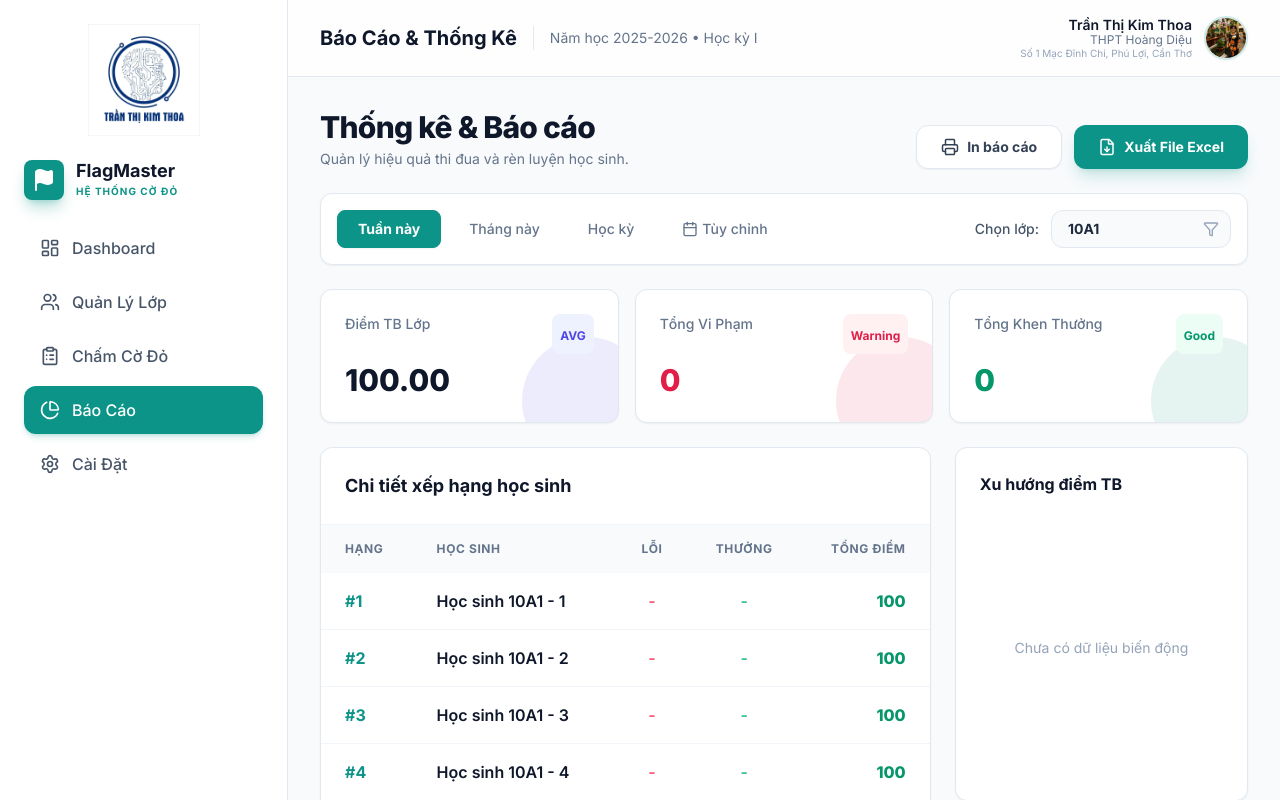
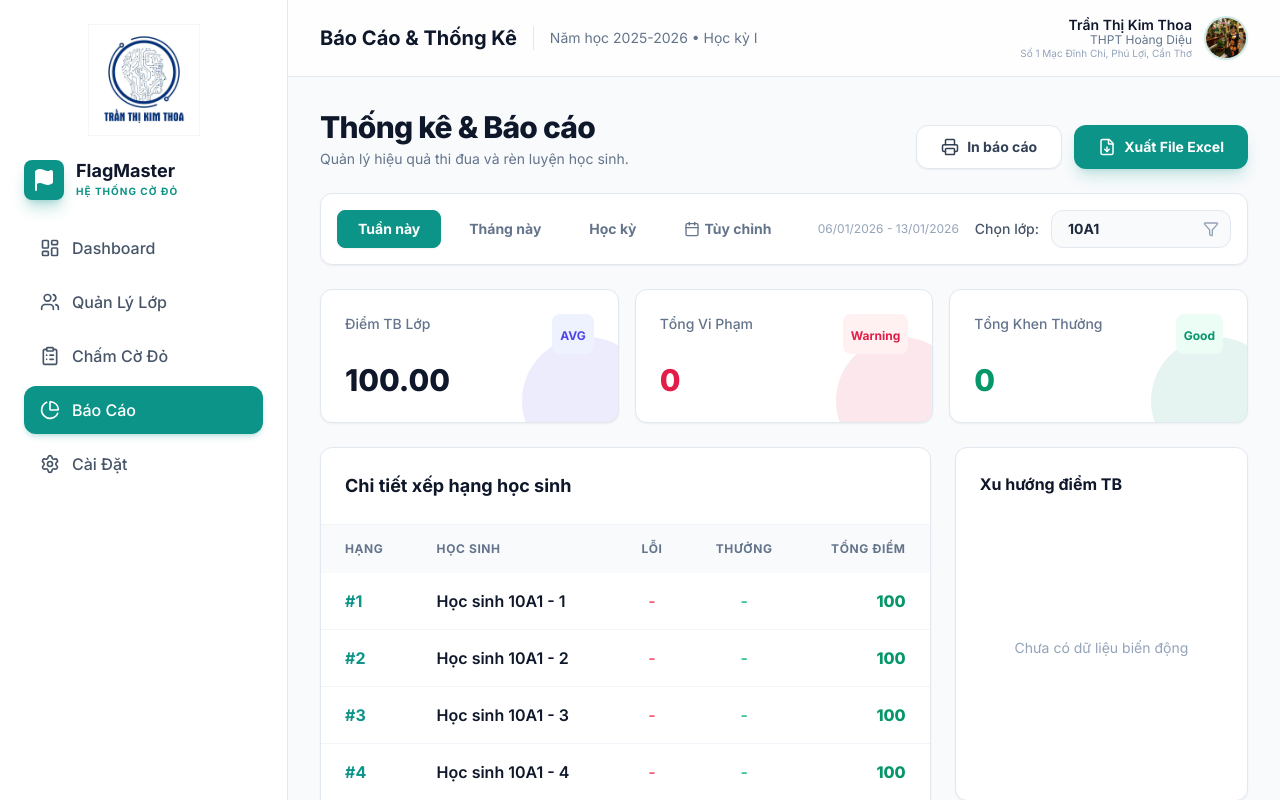
Before and after one commit to hoaithanhsp/trolychamdiem, a React (Vite) app: page / in a window 1280 px wide. Both pictures are taken after a click on the button "Báo Cáo". Shown: the top 800 px of the page. Built offline with nearby package versions, Linux system fonts and the light colour scheme.

Commit message:
Refactor Reports component to include custom date range

```diff
--- a/components/Reports.tsx
+++ b/components/Reports.tsx
@@ -1,20 +1,67 @@
 import React, { useMemo, useState } from 'react';
 import { AppData } from '../types';
 import { LineChart, Line, XAxis, YAxis, CartesianGrid, Tooltip, ResponsiveContainer } from 'recharts';
-import { FileDown, Printer, Calendar, Filter } from 'lucide-react';
+import { FileDown, Printer, Calendar, Filter, X } from 'lucide-react';
 
 interface ReportsProps {
     data: AppData;
 }
 
+type TimeFilter = 'week' | 'month' | 'semester' | 'custom';
+
 const Reports: React.FC<ReportsProps> = ({ data }) => {
     const [selectedClassId, setSelectedClassId] = useState<string>(data.classes[0]?.id || '');
+    const [timeFilter, setTimeFilter] = useState<TimeFilter>('week');
+    const [customDateRange, setCustomDateRange] = useState({
+        start: new Date(new Date().setDate(new Date().getDate() - 30)).toISOString().split('T')[0],
+        end: new Date().toISOString().split('T')[0]
+    });
+    const [showCustomModal, setShowCustomModal] = useState(false);
+
+    // Get date range based on filter
+    const getDateRange = () => {
+        const now = new Date();
+        const today = now.toISOString().split('T')[0];
+
+        switch (timeFilter) {
+            case 'week': {
+                const weekAgo = new Date(now.setDate(now.getDate() - 7));
+                return { start: weekAgo.toISOString().split('T')[0], end: today };
+            }
+            case 'month': {
+                const monthAgo = new Date(now.setMonth(now.getMonth() - 1));
+                return { start: monthAgo.toISOString().split('T')[0], end: today };
+            }
+            case 'semester': {
+                // Học kỳ I: tháng 9 -> tháng 1, Học kỳ II: tháng 2 -> tháng 5
+                const currentMonth = new Date().getMonth();
+                if (currentMonth >= 8 || currentMonth === 0) {
+                    // Học kỳ I
+                    const year = currentMonth >= 8 ? new Date().getFullYear() : new Date().getFullYear() - 1;
+                    return { start: `${year}-09-01`, end: today };
+                } else {
+                    // Học kỳ II
+                    const year = new Date().getFullYear();
+                    return { start: `${year}-02-01`, end: today };
+                }
+            }
+            case 'custom':
+                return customDateRange;
+            default:
+                return { start: today, end: today };
+        }
+    };
+
+    const dateRange = getDateRange();
 
     const classData = useMemo(() => {
         if (!selectedClassId) return null;
         const cls = data.classes.find(c => c.id === selectedClassId);
         const students = data.students.filter(s => s.classId === selectedClassId);
-    const records = data.records.filter(r => r.classId === selectedClassId);
+
+        // Filter records by date range
+        const allRecords = data.records.filter(r => r.classId === selectedClassId);
+        const records = allRecords.filter(r => r.date >= dateRange.start && r.date <= dateRange.end);
 
         // Calculate current score for all students
         const studentScores = students.map(s => {
@@ -30,28 +77,45 @@ const Reports: React.FC<ReportsProps> = ({ data }) => {
         const avgScore = studentScores.reduce((sum, s) => sum + s.score, 0) / (students.length || 1);
 
         // Chart Data (Group by Date)
-    const groupedByDate: Record<string, {date: string, score: number}> = {};
-    const sortedRecords = [...records].sort((a,b) => new Date(a.date).getTime() - new Date(b.date).getTime());
+        const groupedByDate: Record<string, { date: string, score: number }> = {};
+        const sortedRecords = [...records].sort((a, b) => new Date(a.date).getTime() - new Date(b.date).getTime());
 
         let runningScore = 100 * students.length; // Class Total Base
 
         sortedRecords.forEach(r => {
             runningScore += r.points;
-        groupedByDate[r.date] = { date: r.date, score: runningScore / (students.length || 1) };
+            groupedByDate[r.date] = { date: r.date.split('-').reverse().join('/'), score: runningScore / (students.length || 1) };
         });
 
         const chartData = Object.values(groupedByDate);
 
         return {
             cls,
-        studentScores: studentScores.sort((a,b) => b.score - a.score),
+            studentScores: studentScores.sort((a, b) => b.score - a.score),
             totalViolations,
             totalRewards,
             avgScore,
             chartData
         };
 
-  }, [data, selectedClassId]);
+    }, [data, selectedClassId, dateRange.start, dateRange.end]);
+
+    const handleTimeFilter = (filter: TimeFilter) => {
+        if (filter === 'custom') {
+            setShowCustomModal(true);
+        } else {
+            setTimeFilter(filter);
+        }
+    };
+
+    const handleApplyCustomDate = () => {
+        setTimeFilter('custom');
+        setShowCustomModal(false);
+    };
+
+    const formatDateDisplay = (dateStr: string) => {
+        return dateStr.split('-').reverse().join('/');
+    };
 
     if (!classData || !classData.cls) return <div className="text-center p-10 text-slate-500">Không có dữ liệu lớp học.</div>;
 
@@ -75,13 +139,41 @@ const Reports: React.FC<ReportsProps> = ({ data }) => {
 
             <div className="bg-white rounded-xl p-4 shadow-sm border border-slate-200 flex flex-wrap items-center justify-between gap-6">
                 <div className="flex items-center gap-2">
-                <button className="px-5 py-2 rounded-lg text-sm font-bold bg-primary text-white border border-primary shadow-sm">Tuần này</button>
-                <button className="px-5 py-2 rounded-lg text-sm font-medium text-slate-500 hover:bg-slate-100 transition-colors">Tháng này</button>
-                <button className="px-5 py-2 rounded-lg text-sm font-medium text-slate-500 hover:bg-slate-100 transition-colors">Học kỳ</button>
-                <button className="px-5 py-2 rounded-lg text-sm font-medium text-slate-500 hover:bg-slate-100 transition-colors flex items-center gap-1">
+                    <button
+                        onClick={() => handleTimeFilter('week')}
+                        className={`px-5 py-2 rounded-lg text-sm font-bold transition-colors ${timeFilter === 'week'
+                                ? 'bg-primary text-white border border-primary shadow-sm'
+                                : 'text-slate-500 hover:bg-slate-100'
+                            }`}
+                    >Tuần này</button>
+                    <button
+                        onClick={() => handleTimeFilter('month')}
+                        className={`px-5 py-2 rounded-lg text-sm font-bold transition-colors ${timeFilter === 'month'
+                                ? 'bg-primary text-white border border-primary shadow-sm'
+                                : 'text-slate-500 hover:bg-slate-100'
+                            }`}
+                    >Tháng này</button>
+                    <button
+                        onClick={() => handleTimeFilter('semester')}
+                        className={`px-5 py-2 rounded-lg text-sm font-bold transition-colors ${timeFilter === 'semester'
+                                ? 'bg-primary text-white border border-primary shadow-sm'
+                                : 'text-slate-500 hover:bg-slate-100'
+                            }`}
+                    >Học kỳ</button>
+                    <button
+                        onClick={() => handleTimeFilter('custom')}
+                        className={`px-5 py-2 rounded-lg text-sm font-bold flex items-center gap-1 transition-colors ${timeFilter === 'custom'
+                                ? 'bg-primary text-white border border-primary shadow-sm'
+                                : 'text-slate-500 hover:bg-slate-100'
+                            }`}
+                    >
                         <Calendar size={16} /> Tùy chỉnh
                     </button>
                 </div>
+                <div className="flex items-center gap-4">
+                    <span className="text-xs text-slate-400">
+                        {formatDateDisplay(dateRange.start)} - {formatDateDisplay(dateRange.end)}
+                    </span>
                     <div className="flex items-center gap-3">
                         <span className="text-sm font-medium text-slate-600">Chọn lớp:</span>
                         <div className="relative">
@@ -94,10 +186,53 @@ const Reports: React.FC<ReportsProps> = ({ data }) => {
                                     <option key={c.id} value={c.id}>{c.name}</option>
                                 ))}
                             </select>
-                    <Filter size={16} className="absolute right-3 top-1/2 -translate-y-1/2 text-slate-400 pointer-events-none"/>
+                            <Filter size={16} className="absolute right-3 top-1/2 -translate-y-1/2 text-slate-400 pointer-events-none" />
                         </div>
                     </div>
                 </div>
+            </div>
+
+            {/* Custom Date Modal */}
+            {showCustomModal && (
+                <div className="fixed inset-0 bg-black/40 backdrop-blur-sm flex items-center justify-center z-50 p-4">
+                    <div className="bg-white rounded-2xl shadow-2xl max-w-md w-full overflow-hidden">
+                        <div className="p-5 bg-primary text-white flex justify-between items-center">
+                            <h3 className="font-bold text-lg flex items-center gap-2">
+                                <Calendar size={20} /> Chọn khoảng thời gian
+                            </h3>
+                            <button onClick={() => setShowCustomModal(false)} className="hover:opacity-75">
+                                <X size={24} />
+                            </button>
+                        </div>
+                        <div className="p-6 space-y-4">
+                            <div className="flex flex-col gap-2">
+                                <label className="text-sm font-medium text-slate-600">Từ ngày:</label>
+                                <input
+                                    type="date"
+                                    value={customDateRange.start}
+                                    onChange={(e) => setCustomDateRange(prev => ({ ...prev, start: e.target.value }))}
+                                    className="px-4 py-3 rounded-xl border border-slate-200 focus:outline-none focus:ring-2 focus:ring-primary/50"
+                                />
+                            </div>
+                            <div className="flex flex-col gap-2">
+                                <label className="text-sm font-medium text-slate-600">Đến ngày:</label>
+                                <input
+                                    type="date"
+                                    value={customDateRange.end}
+                                    onChange={(e) => setCustomDateRange(prev => ({ ...prev, end: e.target.value }))}
+                                    className="px-4 py-3 rounded-xl border border-slate-200 focus:outline-none focus:ring-2 focus:ring-primary/50"
+                                />
+                            </div>
+                            <button
+                                onClick={handleApplyCustomDate}
+                                className="w-full py-3 bg-primary text-white rounded-xl font-bold hover:bg-primary/90 transition-colors"
+                            >
+                                Áp dụng
+                            </button>
+                        </div>
+                    </div>
+                </div>
+            )}
 
             {/* Summary Cards */}
             <div className="grid grid-cols-1 md:grid-cols-3 gap-4">
@@ -184,12 +319,12 @@ const Reports: React.FC<ReportsProps> = ({ data }) => {
                                 <ResponsiveContainer width="100%" height="100%">
                                     <LineChart data={classData.chartData}>
                                         <CartesianGrid strokeDasharray="3 3" vertical={false} stroke="#f1f5f9" />
-                                <XAxis dataKey="date" tick={{fontSize: 10, fill: '#94a3b8'}} tickLine={false} axisLine={false} />
-                                <YAxis domain={['auto', 'auto']} width={30} tick={{fontSize: 10, fill: '#94a3b8'}} tickLine={false} axisLine={false} />
+                                        <XAxis dataKey="date" tick={{ fontSize: 10, fill: '#94a3b8' }} tickLine={false} axisLine={false} />
+                                        <YAxis domain={['auto', 'auto']} width={30} tick={{ fontSize: 10, fill: '#94a3b8' }} tickLine={false} axisLine={false} />
                                         <Tooltip
-                                    contentStyle={{borderRadius: '12px', border: 'none', boxShadow: '0 4px 6px -1px rgb(0 0 0 / 0.1)'}}
+                                            contentStyle={{ borderRadius: '12px', border: 'none', boxShadow: '0 4px 6px -1px rgb(0 0 0 / 0.1)' }}
                                         />
-                                <Line type="monotone" dataKey="score" stroke="#0D9488" strokeWidth={3} dot={{r: 4, strokeWidth: 2, fill: 'white'}} activeDot={{r: 6}} />
+                                        <Line type="monotone" dataKey="score" stroke="#0D9488" strokeWidth={3} dot={{ r: 4, strokeWidth: 2, fill: 'white' }} activeDot={{ r: 6 }} />
                                     </LineChart>
                                 </ResponsiveContainer>
                             ) : (
```
Lines whose indentation alone changed are shown as unchanged.
